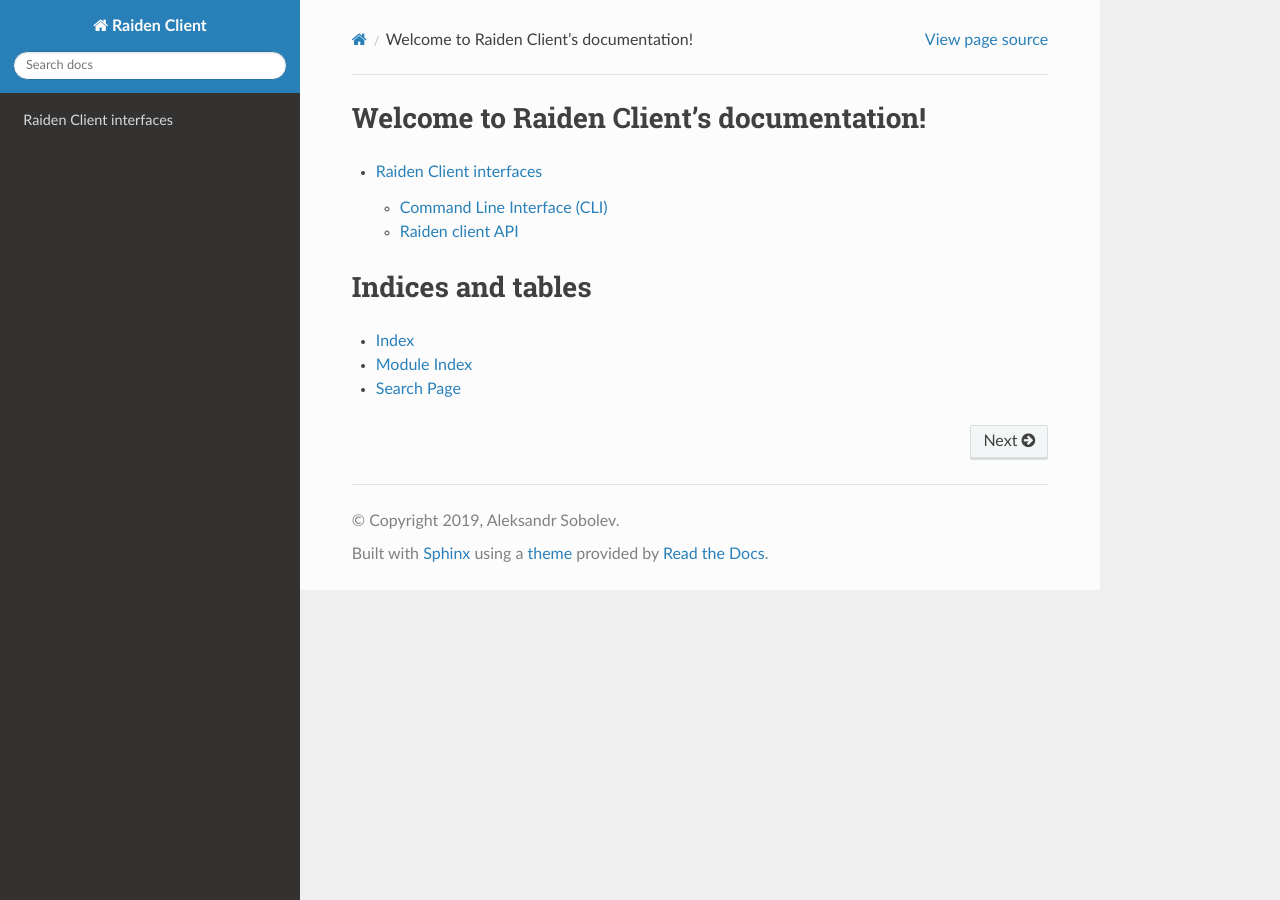
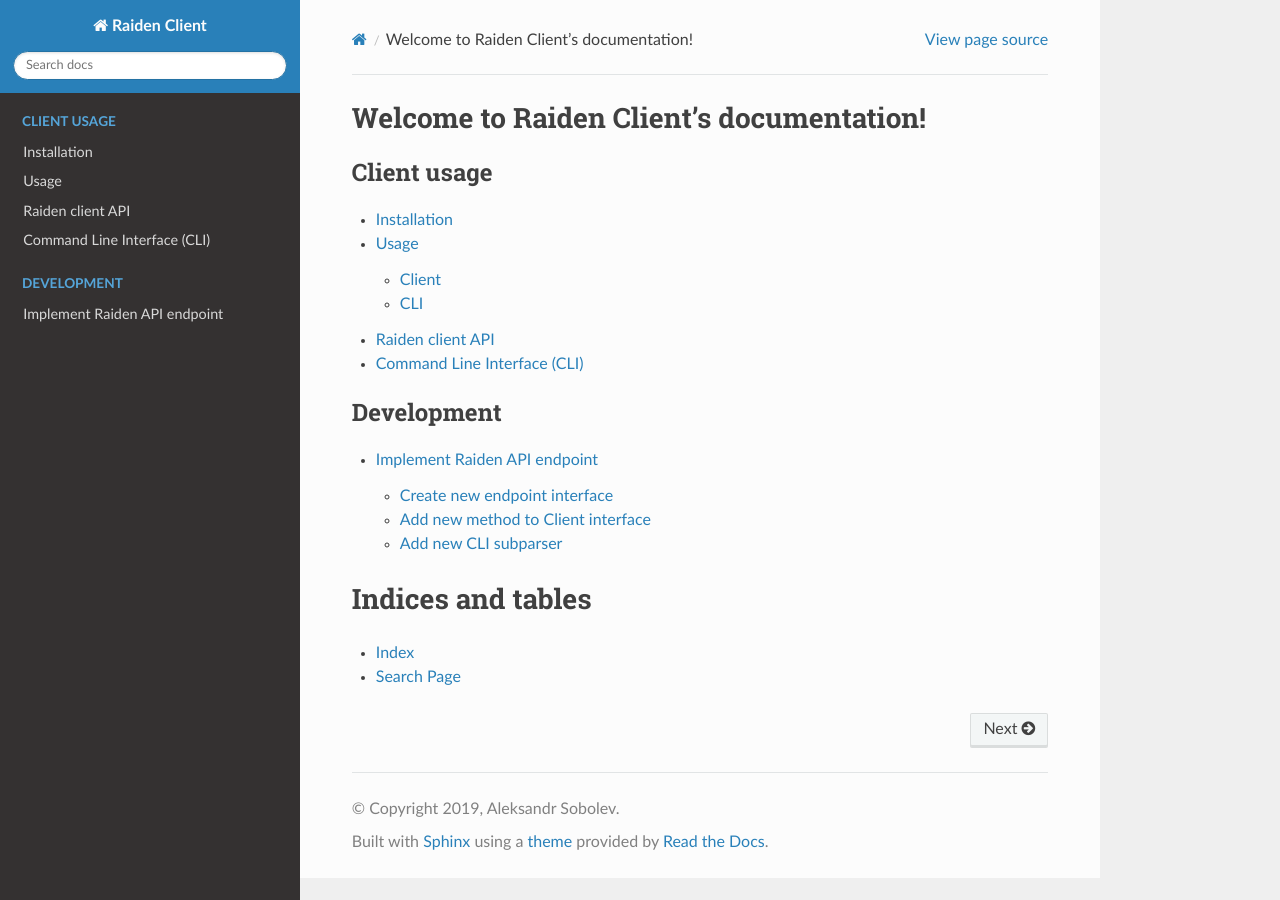
Before and after one commit to maddevsio/raiden-client-python, a Sphinx documentation site: the page built from docs/index.rst, in a window 1280 px wide. Built offline with Sphinx 7.4.7 and the Read the Docs theme 2.0.0, drawn with Linux system fonts in a browser that asks for light colours; some of the changed lines change nothing that is shown.

Commit message:
Added all required documentation sections

```diff
--- /dev/null
+++ b/docs/add_endpoint.rst
@@ -0,0 +1,90 @@
+Implement Raiden API endpoint
+=============================
+
+In case if Raiden API add new endpoint client should implement following stuff:
+
+Create new endpoint interface
+--------------------------------
+
+1. Create new endpoint at **raiden_client/endpoints/**
+
+2. Implement Request Object
+
+.. code-block:: python
+
+    class NewAPIRequest(BaseRequest):
+        """Title.
+
+        Description
+
+        GET /api/(version)/address
+        https://raiden-network.readthedocs.io/en/latest/rest_api.html#address
+        """
+
+        @property
+        def endpoint(self) -> str:
+            return "/address"
+
+        @property
+        def method(self) -> str:
+            return "get"
+
+        def payload(self) -> Dict[str, Any]:
+            return {}
+
+
+3. Implement Response Object
+
+.. code-block:: python
+
+    class NewAPIResponse(BaseResponse):
+
+        def __init__(self, our_address: Address):
+            self.our_address = our_address
+
+        @classmethod
+        def from_dict(cls, d: Dict[str, Any]) -> BaseResponse:
+            return cls(**d)
+
+        def to_dict(self) -> Dict[str, str]:
+            return {"our_address": self.our_address}
+
+
+Add new method to Client interface
+----------------------------------
+
+.. code-block:: python
+
+    def channels(self, token_address: Address = None) -> List[ChannelType]:
+        """Get a list of all unsettled channels.
+
+        :params: token_address (optional) (str)
+        :returns: List of channels
+        """
+        request = ChannelsRequest()
+        api_response = self.handler.do(request)
+        response = ChannelsResponse.from_dict(api_response)
+        return response.to_dict()
+
+Add new CLI subparser
+---------------------
+
+Add to create_subparser() function:
+
+
+Add doc string and meaningful cli parameters description
+
+.. code-block:: python
+
+    tokens = subparsers.add_parser("tokens", help="")
+    tokens.add_argument("-t", "--token-address", required=False, help="")
+    tokens.set_defaults(func=tokens_func)
+
+
+Implement parser function function:
+
+.. code-block:: python
+
+    def tokens_func(client: Client, args: argparse.Namespace) -> None:
+        tokens = client.tokens(token_address)
+        print(json.dumps(tokens, indent=2))
--- a/docs/raiden_client.cli.rst
+++ b/docs/cli.rst
@@ -1,5 +1,5 @@
 Command Line Interface (CLI)
-=========================================
+============================
 
 .. argparse::
    :module: raiden_client.interfaces.cli
--- a/docs/raiden_client.client.rst
+++ b/docs/client.rst
@@ -1,5 +1,5 @@
 Raiden client API
-=========================================
+=================
 
 .. autoclass:: raiden_client.Client
    :members:
--- a/docs/index.rst
+++ b/docs/index.rst
@@ -1,15 +1,20 @@
-.. Raiden Client documentation master file, created by
-   sphinx-quickstart on Thu Aug  1 10:40:12 2019.
-   You can adapt this file completely to your liking, but it should at least
-   contain the root `toctree` directive.
-
 Welcome to Raiden Client's documentation!
 =========================================
 
 .. toctree::
-   :maxdepth: 2
+    :maxdepth: 2
+    :caption: Client usage
 
-   raiden_client
+    installation
+    usage
+    client
+    cli
+
+.. toctree::
+    :maxdepth: 2
+    :caption: Development
+
+    add_endpoint
 
 
 
@@ -17,5 +22,4 @@
 ==================
 
 * :ref:`genindex`
-* :ref:`modindex`
 * :ref:`search`
--- /dev/null
+++ b/docs/installation.rst
@@ -0,0 +1,2 @@
+Installation
+============
--- a/docs/raiden_client.rst
+++ /dev/null
@@ -1,8 +0,0 @@
-Raiden Client interfaces
-=========================================
-
-.. toctree::
-   :maxdepth: 1
-
-   raiden_client.cli
-   raiden_client.client
--- /dev/null
+++ b/docs/usage.rst
@@ -0,0 +1,13 @@
+Usage
+=====
+
+Client
+------
+
+describe here
+
+
+CLI
+---
+
+and describe here
```
